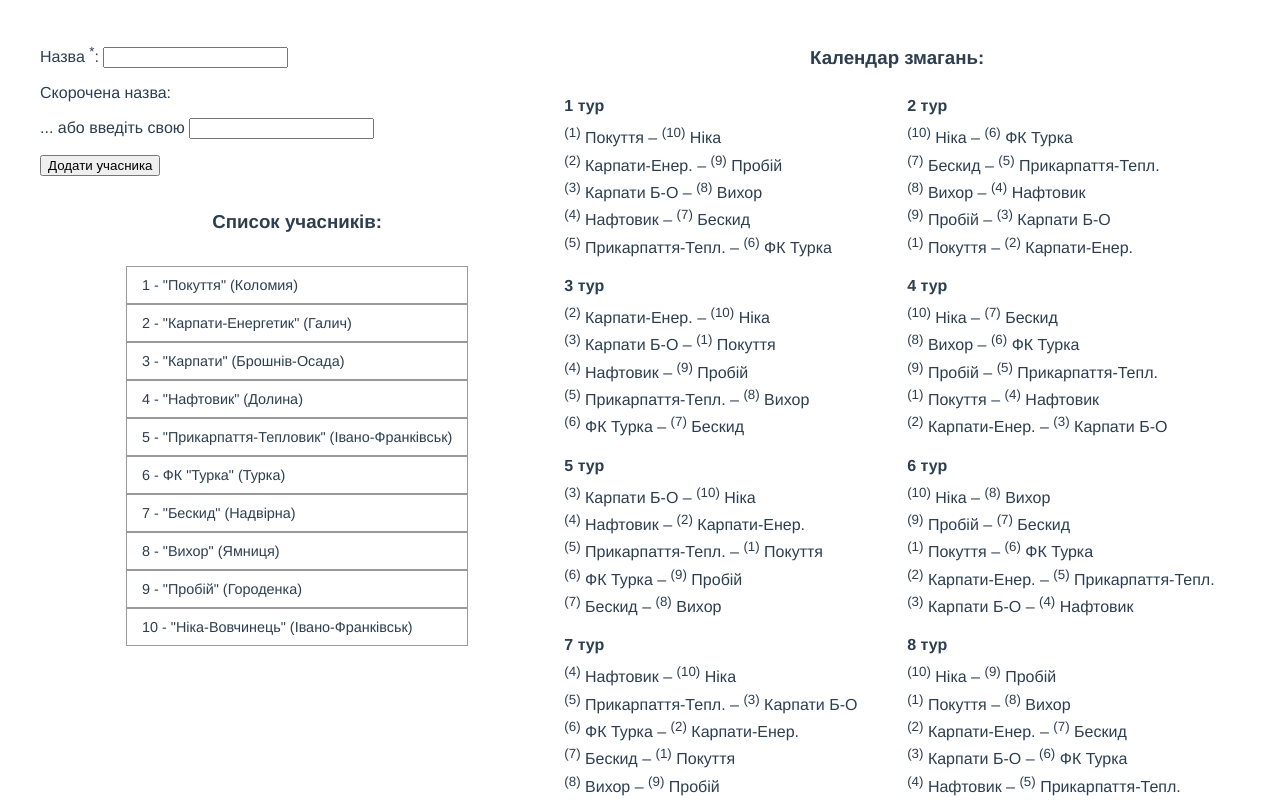
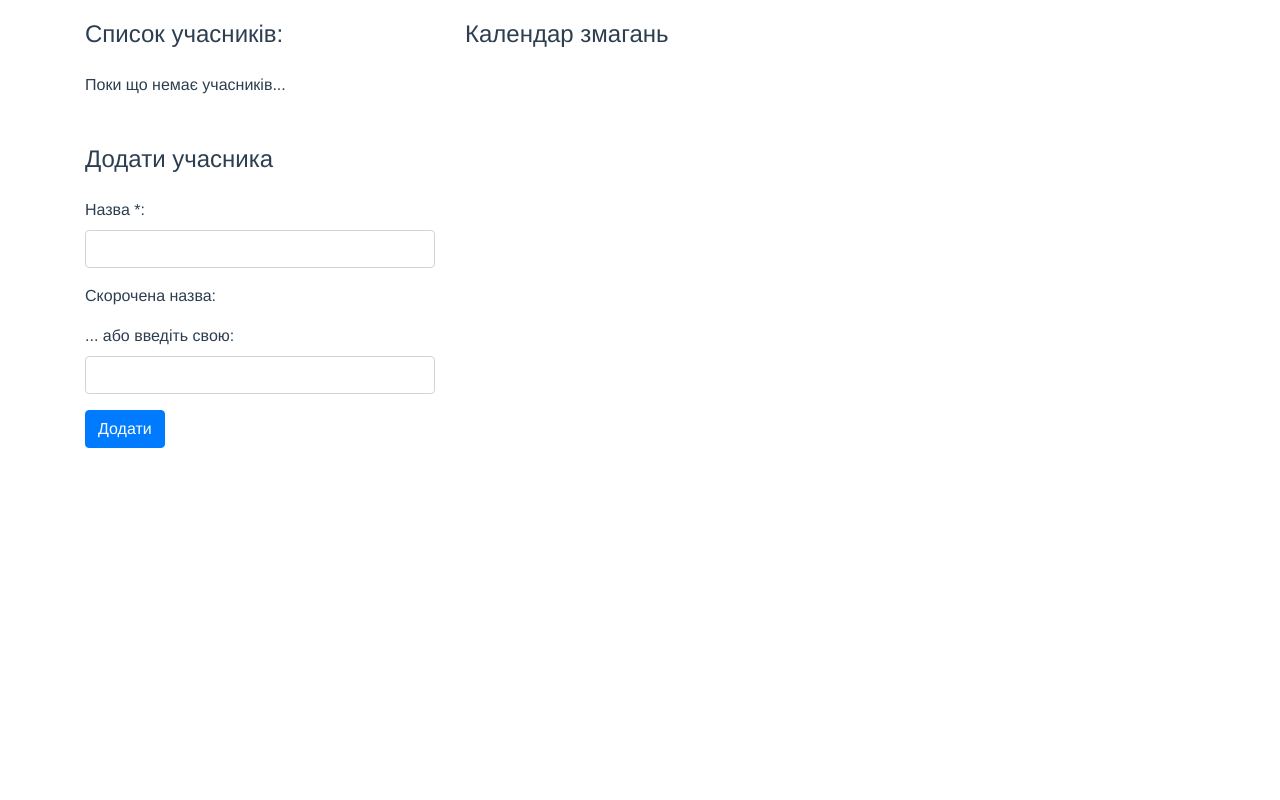
Before and after one commit to ruig1992/berger-round-robin-tables, a Vue app: page / in a window 1280 px wide. Shown: the top 800 px of the page. Built offline with nearby package versions, Linux system fonts and the light colour scheme.

Commit message:
Refactor

```diff
--- a/public/index.html
+++ b/public/index.html
@@ -3,7 +3,7 @@
   <head>
     <meta charset="utf-8">
     <meta http-equiv="X-UA-Compatible" content="IE=edge">
-    <meta name="viewport" content="width=device-width,initial-scale=1.0">
+    <meta name="viewport" content="width=device-width, initial-scale=1, shrink-to-fit=no">
     <link rel="icon" href="<%= BASE_URL %>favicon.ico">
     <title><%= htmlWebpackPlugin.options.title %></title>
   </head>
--- a/src/App.vue
+++ b/src/App.vue
@@ -1,112 +1,98 @@
 <template>
   <div id="app">
-    <div class="container">
-      <div class="row">
-        <div class="col-flex-1-5">
-          <form @submit.prevent="addParticipant">
-            <p><label>Назва <sup>*</sup>:
-              <input type="text" v-model.trim="form.name" required>
-              </label>
-            </p>
-            <p>Скорочена назва: {{ formNameShort }}</p>
-            <p><label>... або введіть свою
-              <input type="text" v-model.trim="form.name_short">
-              </label>
-            </p>
-            <p><button type="submit" :disabled="isLoading">Додати учасника</button></p>
-          </form>
-          <section class="app-participants-section">
-            <h3 class="header">Список учасників:</h3>
-            <draggable
-              v-model="participants"
-              group="participants"
-              draggable=".drag-item"
-              tag="ul"
-              class="app-participants-list"
-              ghost-class="draggable-ghost"
-              animation="200"
-              @start="drag=true"
-              @end="drag=false"
-            >
-              <li v-for="(item, index) in participants" :key="item.id"
-                class="app-participants-list__item drag-item"
-              >{{ index + 1 }} - {{ item.name }}</li>
-            </draggable>
+    <b-container>
+      <b-row>
+        <b-col cols="4">
+          <section>
+            <h2 class="h4 mb-4">Список учасників:</h2>
+            <p v-if="!participantsCount">Поки що немає учасників...</p>
+            <tournament-participants
+              v-else
+              :participants="participants"
+              @updated="updateParticipants"
+              @deleting="deleteParticipant"
+              @deleting-all="deleteAllParticipants"
+            />
           </section>
-        </div>
-        <div class="col-flex-2">
+
+          <section class="mt-5">
+            <h2 class="h4 mb-4">Додати учасника</h2>
+            <add-participant-form
+              :is-disabled="isLoading"
+              @added="addParticipant"
+            />
+          </section>
+        </b-col>
+
+        <b-col>
           <section>
-            <h3 class="header">Календар змагань:</h3>
-            <TournamentCalendar
+            <h2 class="h4 mb-4">Календар змагань</h2>
+            <tournament-calendar
               :data="calendar"
-              :isRowView="isRowView"
               :participants="participants"
             />
           </section>
-        </div>
-      </div>
-    </div>
+        </b-col>
+      </b-row>
+    </b-container>
   </div>
 </template>
 
 <script>
-import Draggable from 'vuedraggable';
-import TournamentCalendar from './components/TournamentCalendar';
-import Tournament from './services/tournament.service';
-import participantsList from './services/participant.service';
+import AddParticipantForm from '@/components/AddParticipantForm';
+import TournamentParticipants from '@/components/TournamentParticipants';
+import TournamentCalendar from '@/components/TournamentCalendar';
+import Tournament from '@/services/tournament.service';
+import {getParticipants, saveParticipants} from '@/services/participant.service';
 
 export default {
-  name: 'App',
-  components: { Draggable, TournamentCalendar },
   data() {
     return {
       participants: [],
       calendar: [],
-      isRowView: false,
-      isLoading: true,
-      form: { name: '', name_short: '' },
+      isLoading: false,
     };
-  },
-  computed: {
-    participantsCount() {
-      return this.participants.length;
-    },
-    formNameShort() {
-      const matches = this.form.name.replace(/"/g, '')
-        .split(' ').filter((m) => m);
-
-      return matches[0] === 'ФК' ? `${matches[0]} ${matches[1]}` : matches[0];
-    },
-  },
-  mounted() {
-    this.participants = participantsList;
-    this.setCalendar();
   },
   methods: {
     setCalendar() {
       try {
         this.isLoading = true;
         const tournament = new Tournament(this.participantsCount);
-        this.calendar = tournament.getToursCalendar();
+        this.calendar = tournament.getRoundsCalendar();
         this.isLoading = false;
-
       } catch (error) {
         console.error(error.message);
       }
     },
-    addParticipant: function() {
-      this.participants.push({
-        id: Date.now(),
-        name: this.form.name,
-        name_short: this.form.name_short || this.formNameShort,
-      });
-      this.form.name = '';
-      this.form.name_short = '';
-
+    addParticipant(newParticipant) {
+      this.participants.push(newParticipant);
+    },
+    updateParticipants(participants) {
+      this.participants = participants;
+    },
+    deleteParticipant(id) {
+      this.participants = this.participants.filter(p => p.id !== id);
+    },
+    deleteAllParticipants() {
+      this.participants = [];
+    },
+  },
+  mounted() {
+    this.participants = getParticipants();
+  },
+  computed: {
+    participantsCount() {
+      return this.participants.length;
+    },
+  },
+  watch: {
+    participants() {
+      saveParticipants(this.participants);
       this.setCalendar();
     },
   },
-}
+  components: {AddParticipantForm, TournamentParticipants, TournamentCalendar},
+};
 </script>
 
 <style>
@@ -117,49 +103,4 @@ export default {
   -moz-osx-font-smoothing: grayscale;
   color: #2c3e50;
 }
-.container {
-  max-width: 1200px;
-  margin: 0 auto;
-}
-.row {
-  display: flex;
-  flex-wrap: wrap;
-}
-.col {
-  flex: 1;
-}
-.col-flex-1-5 {
-  flex: 1.5;
-}
-.col-flex-2 {
-  flex: 2;
-}
-.header {
-  text-align: center;
-}
-.draggable-ghost {
-  opacity: 0.5;
-  background-color: #c8ebfb;
-}
-.flip-list-move {
-  transition: transform 0.5s;
-}
-.no-move {
-  transition: transform 0s;
-}
-.app-participants-section {
-  display: flex;
-  flex-direction: column;
-  align-items: center;
-}
-.app-participants-list {
-  list-style-type: none;
-  padding: 0;
-  font-size: 0.9em;
-}
-.app-participants-list__item {
-  padding: 10px 15px;
-  border: 1px solid #999;
-  cursor: move;
-}
 </style>
--- /dev/null
+++ b/src/components/AddParticipantForm.vue
@@ -0,0 +1,72 @@
+<template>
+  <b-form @submit.prevent="onSubmit">
+    <b-form-group
+      label="Назва *:"
+      label-for="teamName"
+    >
+      <b-form-input
+        id="teamName"
+        v-model="name"
+        required
+        trim
+      ></b-form-input>
+    </b-form-group>
+
+    <p>Скорочена назва: {{ nameShort }}</p>
+
+    <b-form-group
+      label="... або введіть свою:"
+      label-for="teamNameShort"
+    >
+      <b-form-input
+        id="teamNameShort"
+        v-model="name_short"
+        trim
+      ></b-form-input>
+    </b-form-group>
+
+    <b-button type="submit" :disabled="isDisabled" variant="primary">Додати</b-button>
+  </b-form>
+</template>
+
+<script>
+export default {
+  props: {
+    isDisabled: {type: Boolean, default: true},
+  },
+  data() {
+    return {
+      name: '',
+      name_short: '',
+    };
+  },
+  methods: {
+    onSubmit() {
+      if (!this.name) {
+        return;
+      }
+      this.$emit('added', {
+        id: Date.now(),
+        name: this.name,
+        name_short: this.name_short || this.nameShort,
+      });
+      this.name = '';
+      this.name_short = '';
+    },
+  },
+  computed: {
+    nameShort() {
+      const matches = this.name
+        .replace(/"/g, '')
+        .split(' ')
+        .filter((m) => m);
+
+      return matches[0] === 'ФК' ? `${matches[0]} ${matches[1]}` : matches[0];
+    },
+  },
+};
+</script>
+
+<style scoped>
+
+</style>
--- a/src/components/TournamentCalendar.vue
+++ b/src/components/TournamentCalendar.vue
@@ -1,14 +1,24 @@
 <template>
-  <div class="app-calendar" :class="{ 'app-calendar--row-view': isRowView }">
-    <div class="app-calendar__tour" v-for="tour in data" :key="tour.tour">
-      <p class="app-calendar__tour-name">{{ tour.tour }} тур</p>
+  <div class="app-calendar">
+    <div class="app-calendar__round" v-for="roundData in data" :key="roundData.round">
+      <p class="app-calendar__round-name">{{ roundData.round }} тур</p>
       <ul class="app-calendar__games">
-        <li v-for="(g, i) in tour.games" :key="i"
-          class="app-calendar__game"
+        <li v-for="game in roundData.games"
+            :key="game.id"
+            class="app-calendar__game"
+            :data-id="game.id"
         >
-          <sup>({{ g.team_1 }})</sup>
-          {{ getParticipant(g.team_1) }} – <sup>({{ g.team_2 }})</sup>
-          {{ getParticipant(g.team_2) }}
+          <div class="app-calendar__team">
+            <span v-show="game.team_1">
+              <sup>({{ game.team_1 }})</sup>{{ getParticipant(game.team_1) }}
+            </span>
+          </div>
+          <div class="app-calendar__teams-delimiter">–</div>
+          <div class="app-calendar__team">
+            <span v-show="game.team_2">
+              <sup>({{ game.team_2 }})</sup>{{ getParticipant(game.team_2) }}
+            </span>
+          </div>
         </li>
       </ul>
     </div>
@@ -16,12 +26,21 @@
 </template>
 
 <script>
+const SHOW_NAME_TYPE_FULL = 'full';
+const SHOW_NAME_TYPE_SHORT = 'short';
+
 export default {
-  name: 'TournamentCalendar',
   props: {
-    data: { type: Array },
-    participants: { type: Array },
-    isRowView: { type: Boolean, default: false, },
+    data: {type: Array},
+    participants: {type: Array},
+    showNameType: {
+      type: String,
+      default: SHOW_NAME_TYPE_SHORT,
+      validator(value) {
+        value = value.toLowerCase();
+        return value === SHOW_NAME_TYPE_FULL || value === SHOW_NAME_TYPE_SHORT;
+      },
+    },
   },
   methods: {
     getParticipant(num) {
@@ -29,10 +48,10 @@ export default {
       if (!num || !p) {
         return null;
       }
-      return p.name_short || p.name;
-    }
+      return this.showNameType === SHOW_NAME_TYPE_SHORT ? p.name_short : p.name;
+    },
   },
-}
+};
 </script>
 
 <style>
@@ -40,37 +59,35 @@ export default {
   display: flex;
   flex-wrap: wrap;
 }
-.app-calendar--row-view {
-  flex-direction: column;
-  align-items: center;
+
+.app-calendar__round {
+  width: 50%;
+  padding: 1rem .5rem;
 }
-.app-calendar__tour {
-  padding: 10px;
-  width: calc(50% - 20px);
-}
-.app-calendar--row-view .app-calendar__tour {
-  display: flex;
-  align-items: center;
-  width: 100%;
-}
-.app-calendar__tour-name {
+
+.app-calendar__round-name {
   margin: 0;
   font-weight: 700;
+  text-align: center;
 }
+
 .app-calendar__games {
   list-style-type: none;
-  margin: 10px 0 0;
+  margin: 1rem 0 0;
   padding-left: 0;
+  font-size: 14px;
 }
-.app-calendar--row-view .app-calendar__games {
+
+.app-calendar__game {
   display: flex;
-  margin: 0 0 0 20px;
 }
-.app-calendar__game {
-  margin: 5px 0 0;
+
+.app-calendar__team {
+  flex: 1;
+  padding: 2px 7px;
 }
-.app-calendar--row-view .app-calendar__game {
-  width: 60px;
-  margin: 0 0 0 5px;
+
+.app-calendar__team sup {
+  margin-right: 3px;
 }
 </style>
--- /dev/null
+++ b/src/components/TournamentParticipants.vue
@@ -0,0 +1,89 @@
+<template>
+  <div>
+    <draggable
+      v-model="participantsData"
+      animation="200"
+      class="app-participants-list"
+      draggable=".drag-item"
+      ghost-class="draggable-ghost"
+      group="participants"
+      tag="ul"
+      @start="drag=true"
+      @end="drag=false"
+      @update="onUpdate"
+    >
+      <li v-for="(item, index) in participantsData"
+          :key="item.id"
+          class="app-participants-list__item drag-item"
+      >
+        <span>{{ 1 + index }} - {{ item.name }}</span>
+        <b-button variant="danger" size="sm" @click="onDelete(item.id)">Видалити</b-button>
+      </li>
+    </draggable>
+
+    <b-button variant="danger" size="sm" @click="onDeleteAll">Видалити всіх</b-button>
+  </div>
+</template>
+
+<script>
+import Draggable from 'vuedraggable';
+
+export default {
+  props: {
+    participants: {type: Array},
+    qwe: {type: Number},
+  },
+  data() {
+    return {
+      participantsData: this.participants,
+    };
+  },
+  watch: {
+    participants(newValue, oldValue) {
+      if (newValue.length !== oldValue.length) {
+        this.participantsData = newValue;
+      }
+    }
+  },
+  methods: {
+    onUpdate() {
+      this.$emit('updated', [...this.participantsData]);
+    },
+    onDelete(id) {
+      this.$emit('deleting', id);
+    },
+    onDeleteAll() {
+      this.$emit('deleting-all');
+    }
+  },
+  components: {Draggable},
+};
+</script>
+
+<style>
+.draggable-ghost {
+  opacity: .5;
+  background-color: #c8ebfb;
+}
+.flip-list-move {
+  transition: transform .5s;
+}
+.no-move {
+  transition: transform 0s;
+}
+
+.app-participants-list {
+  list-style-type: none;
+  padding: 0;
+  font-size: 0.9em;
+}
+
+.app-participants-list__item {
+  display: flex;
+  justify-content: space-between;
+  align-items: center;
+  padding: 10px 15px;
+  border: 1px solid #999;
+  cursor: move;
+}
+</style>
--- a/src/services/participant.service.js
+++ b/src/services/participant.service.js
@@ -1,12 +1,11 @@
-export default [
-    { id: 1, name: '"Покуття" (Коломия)', name_short: 'Покуття' },
-    { id: 2, name: '"Карпати-Енергетик" (Галич)', name_short: 'Карпати-Енер.' },
-    { id: 3, name: '"Карпати" (Брошнів-Осада)', name_short: 'Карпати Б-О' },
-    { id: 4, name: '"Нафтовик" (Долина)', name_short: 'Нафтовик' },
-    { id: 5, name: '"Прикарпаття-Тепловик" (Івано-Франківськ)', name_short: 'Прикарпаття-Тепл.' },
-    { id: 6, name: 'ФК "Турка" (Турка)', name_short: 'ФК Турка' },
-    { id: 7, name: '"Бескид" (Надвірна)', name_short: 'Бескид' },
-    { id: 8, name: '"Вихор" (Ямниця)', name_short: 'Вихор' },
-    { id: 9, name: '"Пробій" (Городенка)', name_short: 'Пробій' },
-    { id: 10, name: '"Ніка-Вовчинець" (Івано-Франківськ)', name_short: 'Ніка' },
-  ];
+const PARTICIPANTS_STORAGE_KEY = 'participants';
+
+export function getParticipants() {
+    const data = localStorage.getItem(PARTICIPANTS_STORAGE_KEY);
+
+    return data !== null ? JSON.parse(data) : [];
+}
+
+export function saveParticipants(data = []) {
+    localStorage.setItem(PARTICIPANTS_STORAGE_KEY, JSON.stringify(data));
+}
--- a/src/services/tournament.service.js
+++ b/src/services/tournament.service.js
@@ -1,53 +1,59 @@
 export default class Tournament {
-    #participantsNum;
-    #toursNum;
-    #gamesInTourNum;
-    #tours = [];
+    #participantsCount;
+    #roundsNum;
+    #gamesInRoundNum;
+    #rounds = [];
     #isOdd = false;
 
-    constructor(participantsNum) {
-        this.setBaseValues(participantsNum);
+    constructor(participantsCount) {
+        this.setBaseValues(participantsCount);
 
-        for (let i = 0; i < this.#toursNum; i++) {
-            const data = { tour: i + 1, games: [] };
-            for (let j = 0; j < this.#gamesInTourNum; j++) {
-                const game = { team_1: null, team_2: null };
+        for (let i = 0; i < this.#roundsNum; i++) {
+            const data = {round: i + 1, games: []};
+            for (let j = 0; j < this.#gamesInRoundNum; j++) {
+                const game = {
+                    id: this._generateGameId(),
+                    team_1: null,
+                    team_2: null
+                };
                 data.games.push(game);
             }
-            this.#tours.push(data);
+            this.#rounds.push(data);
         }
 
         return new Proxy(this, {
             get(target, prop) {
                 if (prop.startsWith('_')) {
-                    throw new Error(
-                        `Accessing to a private property "${prop}" is not allowed`);
+                    throw new Error(`Accessing to a private property "${prop}" is not allowed`);
                 }
                 let value = target[prop];
-                return (typeof value === 'function')
-                    ? value.bind(target) : value;
+                return (typeof value === 'function') ? value.bind(target) : value;
             },
         });
     }
 
+    _generateGameId() {
+        return '_' + Math.random().toString(36).substr(2, 10);
+    }
+
     setBaseValues(num) {
-        this.#participantsNum = +num;
+        this.#participantsCount = +num;
         // If the number of participants is odd
         if (num % 2 !== 0) {
-            this.#participantsNum++;
+            this.#participantsCount++;
             this.#isOdd = true;
         }
-        this.#toursNum = this.#participantsNum - 1;
-        this.#gamesInTourNum = Math.floor(this.#participantsNum / 2);
+        this.#roundsNum = this.#participantsCount - 1;
+        this.#gamesInRoundNum = Math.floor(this.#participantsCount / 2);
 
         return this;
     }
 
-    getToursCalendar() {
+    getRoundsCalendar() {
         this._makeFirstRow();
         this._makeOtherRows();
 
-        return this.#tours;
+        return this.#rounds;
     }
 
     // First column is formed as follows:
@@ -67,21 +73,21 @@ export default class Tournament {
         let counterFirstHalf = 0;
         let counterSecondHalf = 1;
 
-        for (let i = 1; i <= this.#toursNum; i++) {
-            if (i <= this.#gamesInTourNum) {
+        for (let i = 1; i <= this.#roundsNum; i++) {
+            if (i <= this.#gamesInRoundNum) {
                 if (this.#isOdd) {
-                    this.#tours[counterFirstHalf].games[0].team_1 = i;
+                    this.#rounds[counterFirstHalf].games[0].team_1 = i;
                 } else {
-                    this.#tours[counterFirstHalf].games[0].team_1 = i;
-                    this.#tours[counterFirstHalf].games[0].team_2 = this.#participantsNum;
+                    this.#rounds[counterFirstHalf].games[0].team_1 = i;
+                    this.#rounds[counterFirstHalf].games[0].team_2 = this.#participantsCount;
                 }
                 counterFirstHalf += 2;
-            } else if (i > this.#gamesInTourNum && i != this.#participantsNum) {
+            } else if (i > this.#gamesInRoundNum && i !== this.#participantsCount) {
                 if (this.#isOdd) {
-                    this.#tours[counterSecondHalf].games[0].team_2 = i;
+                    this.#rounds[counterSecondHalf].games[0].team_2 = i;
                 } else {
-                    this.#tours[counterSecondHalf].games[0].team_1 = this.#participantsNum;
-                    this.#tours[counterSecondHalf].games[0].team_2 = i;
+                    this.#rounds[counterSecondHalf].games[0].team_1 = this.#participantsCount;
+                    this.#rounds[counterSecondHalf].games[0].team_2 = i;
                 }
                 counterSecondHalf += 2;
             }
@@ -106,21 +112,21 @@ export default class Tournament {
     // 4-8    5-3        6-2        7-1
     //
     // n         - number of participants.
-    // t         - number of tours (n - 1).
-    // m         - number of games in one tour (n / 2).
+    // t         - number of rounds (n - 1).
+    // m         - number of games in one round (n / 2).
     _makeOtherRows() {
-        let left = 2,
-            right = this.#participantsNum - 1;
+        let left = 2;
+        let right = this.#participantsCount - 1;
 
-        for (let i = 0; i < this.#toursNum; i++) {
-            for (let j = 1; j <= this.#gamesInTourNum - 1; j++) {
-                this.#tours[i].games[j].team_1 = left;
-                this.#tours[i].games[j].team_2 = right;
+        for (let i = 0; i < this.#roundsNum; i++) {
+            for (let j = 1; j <= this.#gamesInRoundNum - 1; j++) {
+                this.#rounds[i].games[j].team_1 = left;
+                this.#rounds[i].games[j].team_2 = right;
                 right = this._rightDecrement(right);
 
-                if (j < this.#gamesInTourNum - 1) {
+                if (j < this.#gamesInRoundNum - 1) {
                     left = this._leftIncrement(left);
-                } else if (j === this.#gamesInTourNum - 1) {
+                } else if (j === this.#gamesInRoundNum - 1) {
                     left = this._leftIncrementForLastColumn(left);
                 }
             }
@@ -128,41 +134,41 @@ export default class Tournament {
     }
 
     _leftIncrement(n) {
-        if (n === this.#participantsNum - 1) {
+        if (n === this.#participantsCount - 1) {
             return 1;
         }
         return n + 1;
-        /* if (n < this.#participantsNum - 1) {
+        /* if (n < this.#participantsCount - 1) {
             return n + 1;
-        } else if (n === this.#participantsNum - 1) {
+        } else if (n === this.#participantsCount - 1) {
             return 1;
         } */
     }
 
     _rightDecrement(n) {
         if (n === 1) {
-            return this.#participantsNum - 1;
+            return this.#participantsCount - 1;
         }
         return n - 1;
         /* if (n > 1) {
             return n - 1;
         } else if (n === 1) {
-            return this.#participantsNum - 1;
+            return this.#participantsCount - 1;
         } */
     }
 
     _leftIncrementForLastColumn(n) {
-        if (n === this.#participantsNum - 2) {
+        if (n === this.#participantsCount - 2) {
             return 1;
-        } else if (n === this.#participantsNum - 1) {
+        } else if (n === this.#participantsCount - 1) {
             return 2;
         }
         return n + 2;
-        /* if (n <= this.#participantsNum - 3) {
+        /* if (n <= this.#participantsCount - 3) {
             return n + 2;
-        } else if (n === this.#participantsNum - 2) {
+        } else if (n === this.#participantsCount - 2) {
             return 1;
-        } else if (n === this.#participantsNum - 1) {
+        } else if (n === this.#participantsCount - 1) {
             return 2;
         } */
     }
```
Also changed, not shown: package.json (+6 -4 lines), src/main.js (+10 -5 lines), 1 other file (tests, documents, lock files or other folders).
